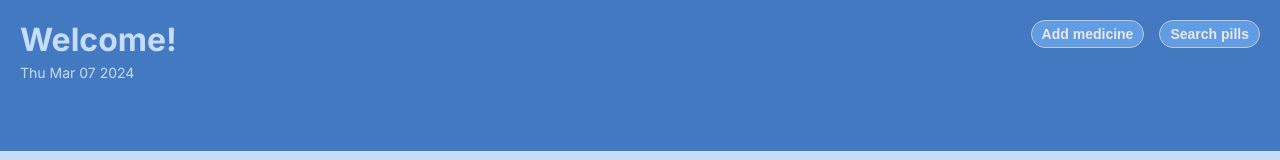
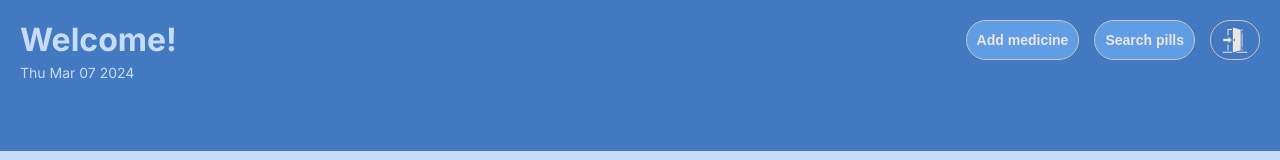
Before and after one commit to NNikiforuk/medical-assistant, a Next.js app: page /dashboard in a window 1280 px wide. Shown: the top 160 px of the page. Built offline with nearby package versions, Linux system fonts and the light colour scheme; no server answers; the database is empty.

Commit message:
Styling logout icon

```diff
--- a/app/dashboard/add/page.tsx
+++ b/app/dashboard/add/page.tsx
@@ -51,7 +51,7 @@ const Add = () => {
 				</Link>
 			</div>
 			<form className="add__form" onSubmit={handleAdding}>
-				<Select onChange={(e) => setHour(e.target.value)} />
+				<Select onChange={(e) => setHour(e.target.value)} value={hour} />
 
 				<Input
 					value={name}
--- a/app/dashboard/page.module.scss
+++ b/app/dashboard/page.module.scss
@@ -17,6 +17,7 @@
 		display: flex;
 		justify-content: space-between;
 		margin-top: 20px;
+		gap: 5px;
 	}
 }
 
@@ -38,6 +39,10 @@
 		&__btns {
 			margin-top: 0;
 			gap: 15px;
+
+			a {
+				display: flex;
+			}
 		}
 	}
 }
--- a/app/dashboard/page.tsx
+++ b/app/dashboard/page.tsx
@@ -6,6 +6,8 @@ import CarouselWrapper from "@/components/dashboard/Carousel/CarouselWrapper";
 import Link from "next/link";
 import { sql } from "@vercel/postgres";
 import { getServerSession } from "next-auth";
+import Icon from "@/components/common/Icon/Icon";
+import { GiExitDoor } from "react-icons/gi";
 
 const Dashboard = async () => {
 	const session = await getServerSession();
@@ -34,6 +36,7 @@ const Dashboard = async () => {
 							label="Search pills"
 						></Button>
 					</Link>
+					<Icon variant="gray" label={<GiExitDoor />} />
 				</div>
 			</header>
 			<Layout>
--- a/components/common/Button/button.scss
+++ b/components/common/Button/button.scss
@@ -45,11 +45,13 @@
 @media only screen and (min-width: 1024px) {
 	.button {
 		padding: 15px 30px;
+		font-size: $font-size-s;
 	}
 }
 
 @media only screen and (min-width: 1200px) {
 	.button {
 		padding: 5px 10px;
+		font-size: $font-size-xs;
 	}
 }
--- a/components/common/Icon/icon.scss
+++ b/components/common/Icon/icon.scss
@@ -6,6 +6,13 @@
 	cursor: pointer;
 	display: flex;
 	border-radius: 25px;
+
+	svg {
+		display: flex;
+		align-items: center;
+		justify-content: center;
+		font-size: $font-size-xs;
+	}
 
 	&--green {
 		color: $green-color;
@@ -18,15 +25,15 @@
 	}
 
 	&--gray {
-		color: $gray-color;
-		border: 1px solid $gray-color;
-	}
-
-	svg {
+		color: $button-text-color;
+		background-color: transparent;
 		display: flex;
 		align-items: center;
-		justify-content: center;
-		font-size: $font-size-xs;
+		border: 1px solid $gray-color;
+
+		svg {
+			font-size: $font-size-m;
+		}
 	}
 }
 
@@ -39,6 +46,12 @@
 @media only screen and (min-width: 1024px) {
 	.icon {
 		padding: 15px;
+
+		&--gray {
+			svg {
+				font-size: $font-size-m;
+			}
+		}
 	}
 }
 
```
